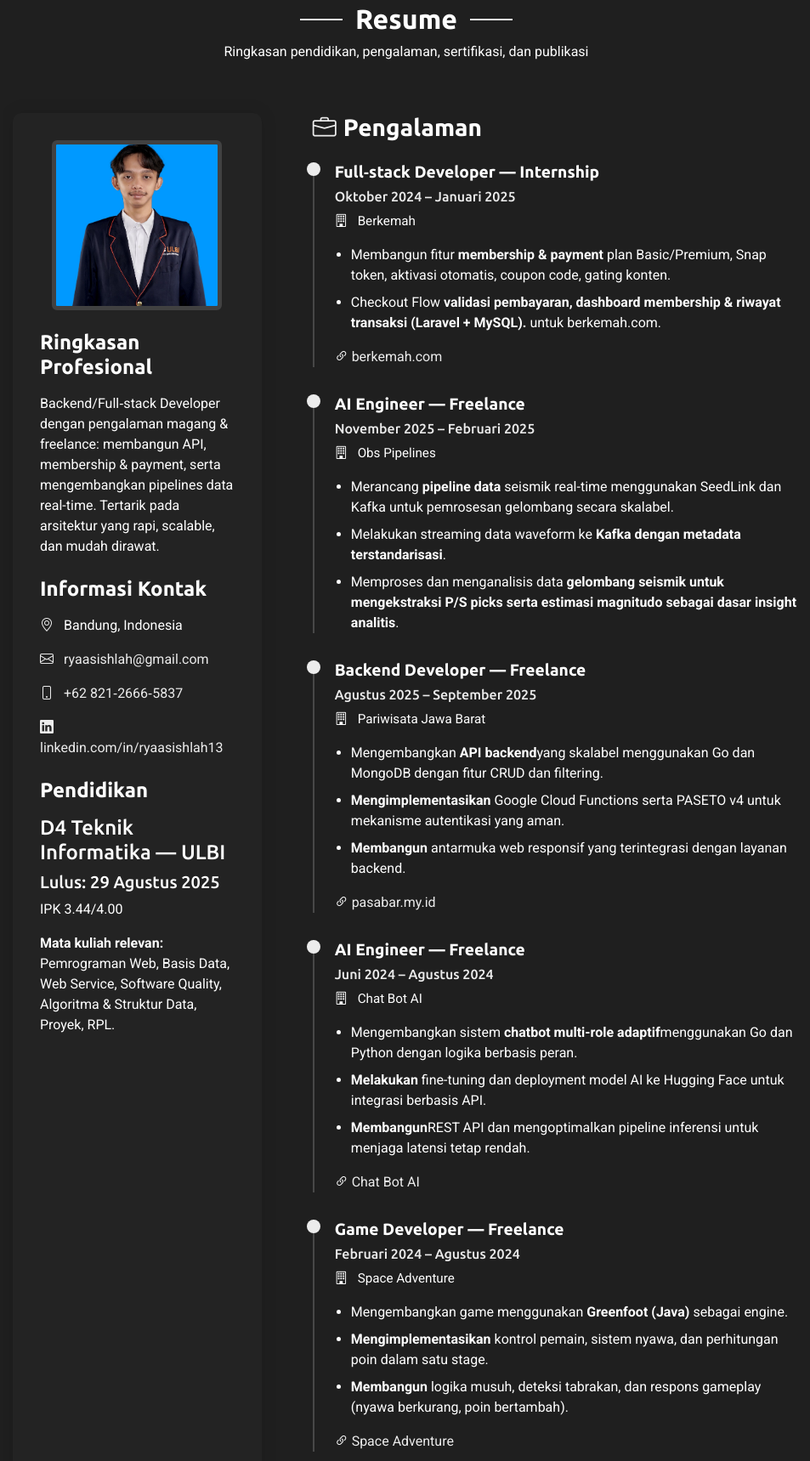
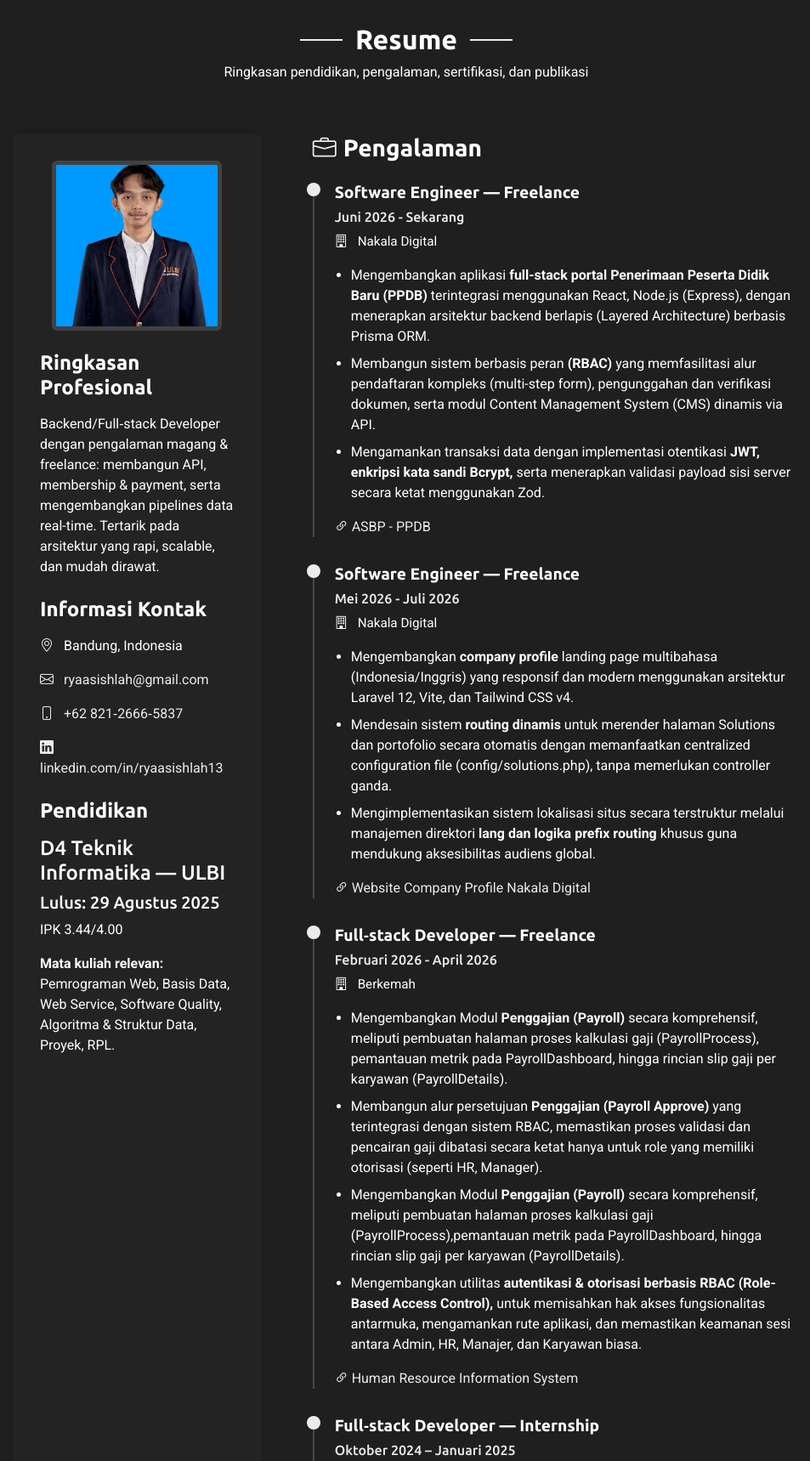
Before and after one commit to ryaasishlah/ryaasishlah.github.io, a plain HTML site: page index.html in a window 1280 px wide. Shown: the part 2530-4249 px from the top of the page at 85% size, without its empty margins (327-1280 px from the left). Drawn offline with nearby package versions, Linux system fonts and the light colour scheme.

Commit message:
Update CNAME and add resume PDF; modify index.html for CV link and enhance experience section

```diff
--- a/index.html
+++ b/index.html
@@ -107,7 +107,7 @@
                 <div class="hero-actions d-flex flex-wrap gap-2">
                   <a href="#portfolio" class="btn btn-primary">Lihat Karya</a>
                   <a href="#contact" class="btn btn-outline">Hubungi Saya</a>
-                  <a href="assets/cv/Ryaas Ishlah - CV v2.pdf" class="btn btn-light d-inline-flex align-items-center gap-2" target="_blank" rel="noopener">
+                  <a href="assets/cv/Ryaas Ishlah Ramadhan - Resume .pdf" class="btn btn-light d-inline-flex align-items-center gap-2" target="_blank" rel="noopener">
                     <i class="bi bi-file-earmark-pdf" aria-hidden="true"></i>
                     <span>Download CV (PDF)</span>
                   </a>
@@ -247,6 +247,7 @@
                 <ul class="list-unstyled skill-list mt-3">
                   <li><i class="bi bi-check2-circle me-2"></i>HTML5, CSS3, Tailwind CSS</li>
                   <li><i class="bi bi-check2-circle me-2"></i>JavaScript (ES6+)</li>
+                  <li><i class="bi bi-check2-circle me-2"></i>React.js</li>
                 </ul>
               </div>
             </div>
@@ -259,6 +260,7 @@
                   <li><i class="bi bi-check2-circle me-2"></i>PHP (Laravel)</li>
                   <li><i class="bi bi-check2-circle me-2"></i>JavaScript (Express.js)</li>
                   <li><i class="bi bi-check2-circle me-2"></i>Golang (Fiber, Gin)</li>
+                  <li><i class="bi bi-check2-circle me-2"></i>Node.js (Express.js)</li>
                 </ul>
               </div>
             </div>
@@ -334,6 +336,44 @@
             <!-- Experience Section -->
             <div class="resume-section" data-aos="fade-up">
               <h3><i class="bi bi-briefcase me-2" aria-hidden="true"></i>Pengalaman</h3>
+
+
+              <div class="resume-item">
+                <h4>Software Engineer — Freelance</h4>
+                <h5>Juni 2026 - Sekarang</h5>
+                <p class="company"><i class="bi bi-building" aria-hidden="true"></i> Nakala Digital</p>
+                <ul>
+                  <li>Mengembangkan aplikasi <strong>full-stack portal Penerimaan Peserta Didik Baru (PPDB)</strong> terintegrasi menggunakan React, Node.js (Express), dengan menerapkan arsitektur backend berlapis (Layered Architecture) berbasis Prisma ORM.</li>
+                  <li>Membangun sistem berbasis peran <strong>(RBAC)</strong> yang memfasilitasi alur pendaftaran kompleks (multi-step form), pengunggahan dan verifikasi dokumen, serta modul Content Management System (CMS) dinamis via API. </li>
+                  <li>Mengamankan transaksi data dengan implementasi otentikasi <strong>JWT, enkripsi kata sandi Bcrypt,</strong> serta menerapkan validasi payload sisi server secara ketat menggunakan Zod.</li>
+                </ul>
+                <p class="mt-2"><i class="bi bi-link-45deg" aria-hidden="true"></i> <a href="https://brown-tarsier-106199.hostingersite.com/" target="_blank" rel="noopener">ASBP - PPDB</a></p>
+              </div>
+
+              <div class="resume-item">
+                <h4>Software Engineer — Freelance</h4>
+                <h5>Mei 2026 - Juli 2026</h5>
+                <p class="company"><i class="bi bi-building" aria-hidden="true"></i> Nakala Digital</p>
+                <ul>
+                  <li>Mengembangkan <strong>company profile</strong> landing page multibahasa (Indonesia/Inggris) yang responsif dan modern menggunakan arsitektur Laravel 12, Vite, dan Tailwind CSS v4. </li>
+                  <li>Mendesain sistem <strong>routing dinamis</strong> untuk merender halaman Solutions dan portofolio secara otomatis dengan memanfaatkan centralized configuration file (config/solutions.php), tanpa memerlukan controller ganda.</li>
+                  <li>Mengimplementasikan sistem lokalisasi situs secara terstruktur melalui manajemen direktori <strong>lang dan logika prefix routing</strong> khusus guna mendukung aksesibilitas audiens global.</li>
+                </ul>
+                <p class="mt-2"><i class="bi bi-link-45deg" aria-hidden="true"></i> <a href="https://nakala.digital/" target="_blank" rel="noopener">Website Company Profile Nakala Digital</a></p>
+              </div>
+
+              <div class="resume-item">
+                <h4>Full‑stack Developer — Freelance</h4>
+                <h5>Februari 2026 - April 2026</h5>
+                <p class="company"><i class="bi bi-building" aria-hidden="true"></i> Berkemah</p>
+                <ul>
+                  <li>Mengembangkan Modul <strong>Penggajian (Payroll)</strong> secara komprehensif, meliputi pembuatan halaman proses kalkulasi gaji (PayrollProcess), pemantauan metrik pada PayrollDashboard, hingga rincian slip gaji per karyawan (PayrollDetails).</li>
+                  <li>Membangun alur persetujuan <strong>Penggajian (Payroll Approve)</strong> yang terintegrasi dengan sistem RBAC, memastikan proses validasi dan pencairan gaji dibatasi secara ketat hanya untuk role yang memiliki otorisasi (seperti HR, Manager).</li>
+                  <li>Mengembangkan Modul <strong>Penggajian (Payroll)</strong> secara komprehensif, meliputi pembuatan halaman proses kalkulasi gaji (PayrollProcess),pemantauan metrik pada PayrollDashboard, hingga rincian slip gaji per karyawan (PayrollDetails).</li>
+                  <li>Mengembangkan utilitas <strong>autentikasi & otorisasi berbasis RBAC (Role-Based Access Control),</strong> untuk memisahkan hak akses fungsionalitas antarmuka, mengamankan rute aplikasi, dan memastikan keamanan sesi antara Admin, HR, Manajer, dan Karyawan biasa.</li>
+                </ul>
+                <p class="mt-2"><i class="bi bi-link-45deg" aria-hidden="true"></i> <a href="https://salmon-octopus-221724.hostingersite.com/login" target="_blank" rel="noopener">Human Resource Information System</a></p>
+              </div>
 
               <div class="resume-item">
                 <h4>Full‑stack Developer — Internship</h4>
```
Also changed, not shown: 2 other files.
